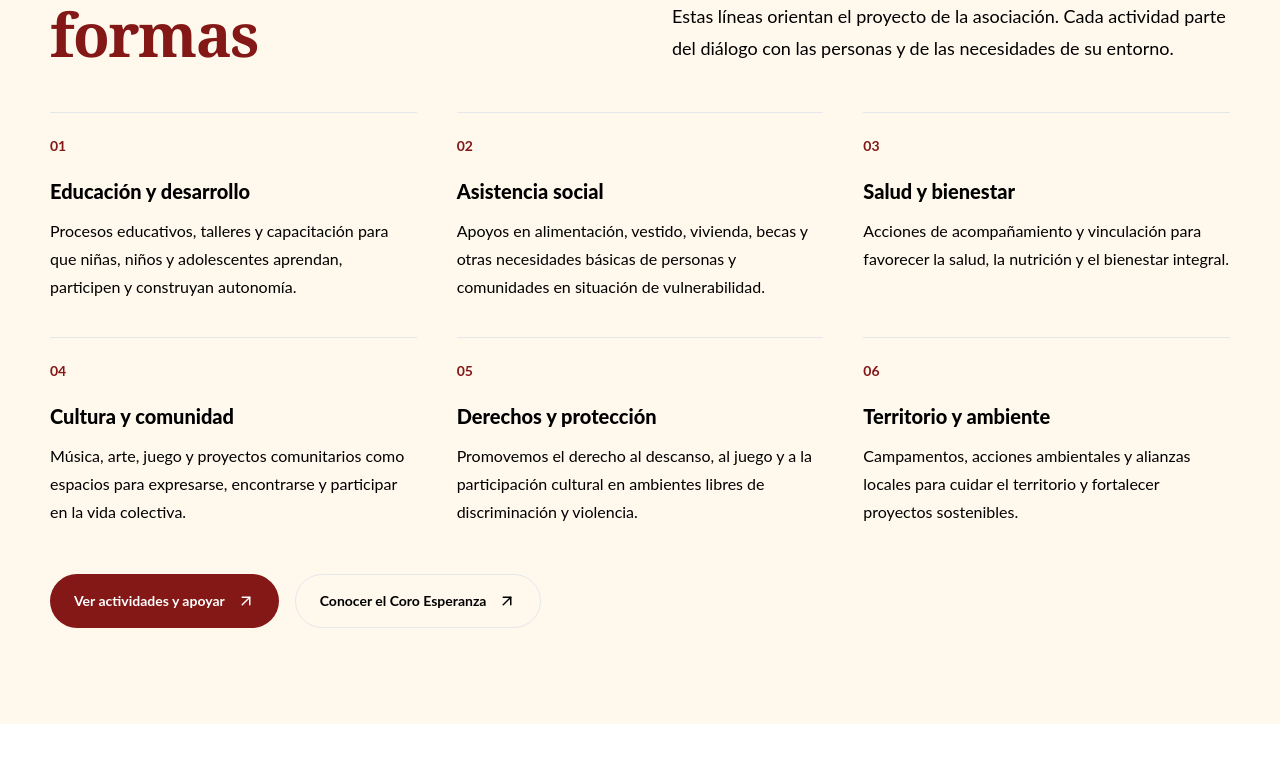
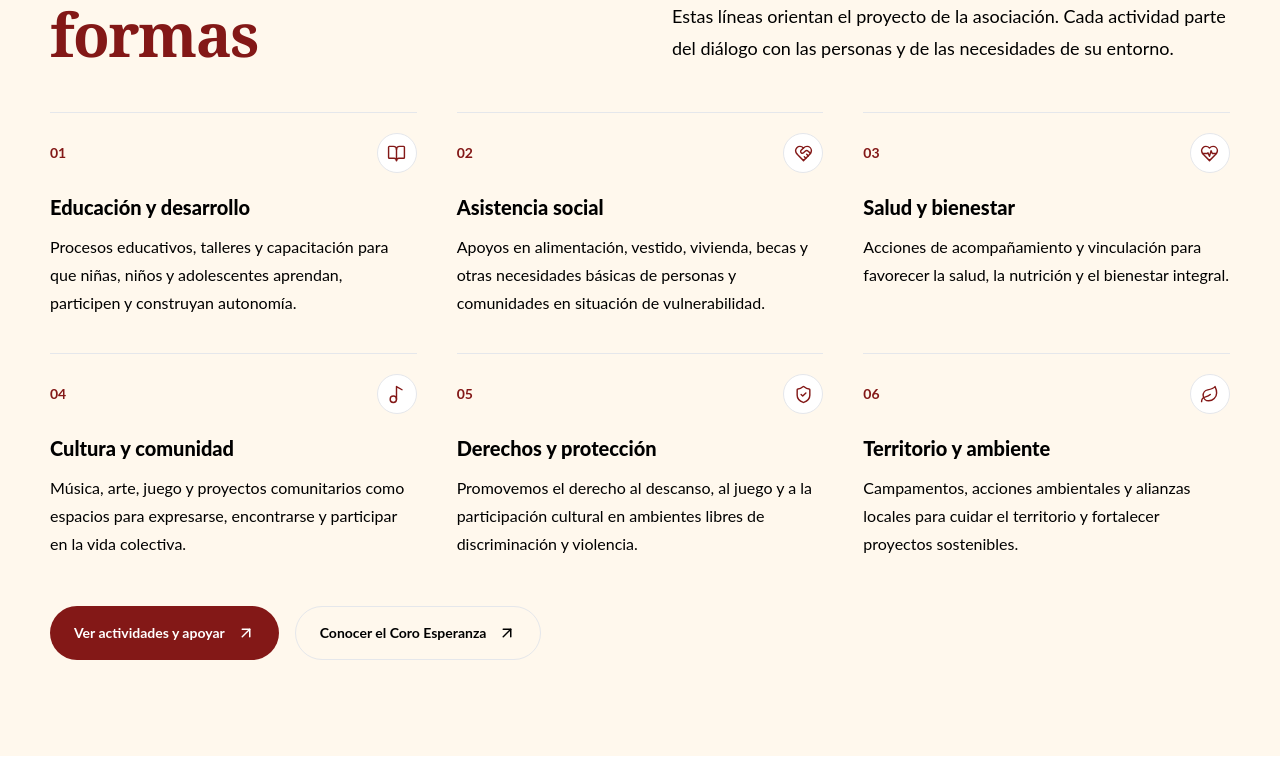
Before and after one commit to Lawder093/Scoutweb, a Next.js app: page /asociacion in a window 1280 px wide. Shown: the part 1879-2660 px from the top of the page. Built offline with nearby package versions, Linux system fonts and the light colour scheme; no server answers.

Commit message:
Restore icons for association work areas

```diff
--- a/components/foundation-page.tsx
+++ b/components/foundation-page.tsx
@@ -1,6 +1,6 @@
 import Image from "next/image";
 import Link from "next/link";
-import { ArrowUpRight, Check, HeartHandshake } from "lucide-react";
+import { ArrowUpRight, BookOpen, Check, HeartHandshake, HeartPulse, Leaf, LucideIcon, Music2, ShieldCheck } from "lucide-react";
 import { SiteFooter } from "@/components/site-footer";
 import { SiteHeader } from "@/components/site-header";
 import { foundationBankDetails, foundationBeneficiaries, foundationMission, foundationODS, foundationRights, foundationValues, foundationVision, foundationWorkAreas, foundationMilestones } from "@/content/foundation";
@@ -12,6 +12,15 @@ const sectionLinks = [
   { href: "#historia", label: "Nuestra historia" },
   { href: "#transparencia", label: "Transparencia y apoyo" },
 ];
+
+const workAreaIcons: Record<string, LucideIcon> = {
+  "Educación y desarrollo": BookOpen,
+  "Asistencia social": HeartHandshake,
+  "Salud y bienestar": HeartPulse,
+  "Cultura y comunidad": Music2,
+  "Derechos y protección": ShieldCheck,
+  "Territorio y ambiente": Leaf,
+};
 
 export function FoundationPage() {
   return (
@@ -42,7 +51,7 @@ export function FoundationPage() {
         <section id="trabajo" className="bg-mist py-16 sm:py-24">
           <div className="section-shell">
             <div className="grid gap-5 lg:grid-cols-2 lg:gap-16"><h2 className="display-title text-4xl leading-tight sm:text-6xl">Nuestro trabajo tiene <span className="text-primary">muchas formas</span></h2><p className="self-end text-lg leading-8 text-ink/75">Estas líneas orientan el proyecto de la asociación. Cada actividad parte del diálogo con las personas y de las necesidades de su entorno.</p></div>
-            <div className="mt-12 grid gap-x-10 gap-y-9 sm:grid-cols-2 lg:grid-cols-3">{foundationWorkAreas.map((area, index) => <article key={area.title} className="border-t border-ink/20 pt-5"><span className="text-sm font-bold text-primary">{String(index + 1).padStart(2, "0")}</span><h3 className="mt-5 text-xl font-extrabold">{area.title}</h3><p className="mt-3 text-base leading-7 text-ink/70">{area.description}</p></article>)}</div>
+            <div className="mt-12 grid gap-x-10 gap-y-9 sm:grid-cols-2 lg:grid-cols-3">{foundationWorkAreas.map((area, index) => { const Icon = workAreaIcons[area.title] ?? BookOpen; return <article key={area.title} className="border-t border-ink/20 pt-5"><div className="flex items-center justify-between gap-4"><span className="text-sm font-bold text-primary">{String(index + 1).padStart(2, "0")}</span><span className="grid h-10 w-10 place-items-center rounded-full border border-primary/20 bg-white text-primary" aria-hidden="true"><Icon size={19} strokeWidth={1.8} /></span></div><h3 className="mt-5 text-xl font-extrabold">{area.title}</h3><p className="mt-3 text-base leading-7 text-ink/70">{area.description}</p></article>; })}</div>
             <div className="mt-12 flex flex-wrap gap-4"><Link href="/donacion" className="focus-ring inline-flex items-center gap-3 rounded-full bg-primary px-6 py-4 text-sm font-bold text-white hover:bg-ink">Ver actividades y apoyar <ArrowUpRight size={18} aria-hidden="true" /></Link><Link href="/#coro-esperanza" className="focus-ring inline-flex items-center gap-3 rounded-full border border-ink/20 px-6 py-4 text-sm font-bold hover:bg-white">Conocer el Coro Esperanza <ArrowUpRight size={18} aria-hidden="true" /></Link></div>
           </div>
         </section>
```
Also changed, not shown: 1 other file (tests, documents, lock files or other folders).
